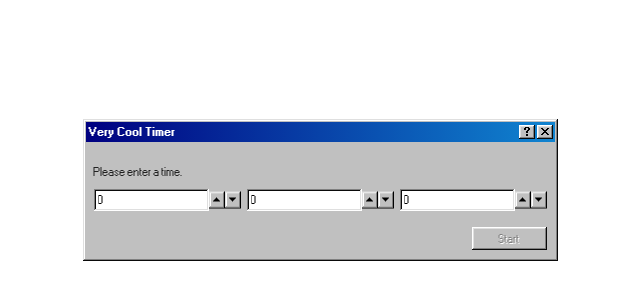
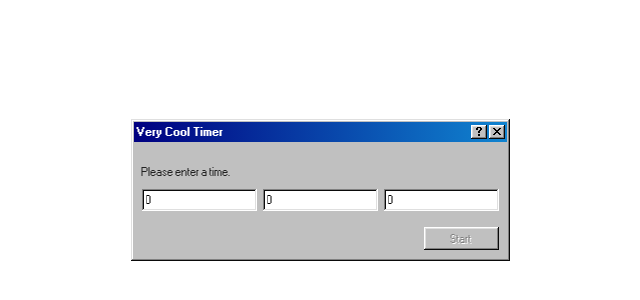
Before and after one commit to ticet11/react-98-timer, a React (Create React App) app: page / in a window 1280 px wide. Shown: the part 210-510 px from the top of the page, without its empty margins (320-960 px from the left). Built offline with nearby package versions, Linux system fonts and the light colour scheme; no server answers.

Commit message:
temporarily remove buttons while looking for and testing fix ideas for #2.

```diff
--- a/src/App.js
+++ b/src/App.js
@@ -145,12 +145,16 @@ const Timer = () => {
 											onChange={(event) => setHours(event.target.value)}
 											type="number"
 										/>
-										<img src={upButton} alt="up arrow" onClick={hours} />
+										{/* <img
+											src={upButton}
+											alt="up arrow"
+											onClick={() => incrementField("hours")}
+										/>
 										<img
 											src={downButton}
 											alt="down arrow"
 											onClick={() => decrementField("hours")}
-										/>
+										/> */}
 									</div>
 									<div className="minutes time-input">
 										<input
@@ -159,7 +163,7 @@ const Timer = () => {
 											onChange={(event) => setMinutes(event.target.value)}
 											type="number"
 										/>
-										<img
+										{/* <img
 											src={upButton}
 											alt="up arrow"
 											onClick={() => incrementField("minutes")}
@@ -168,7 +172,7 @@ const Timer = () => {
 											src={downButton}
 											alt="down arrow"
 											onClick={() => decrementField("minutes")}
-										/>
+										/> */}
 									</div>
 									<div className="seconds time-input">
 										<input
@@ -177,7 +181,7 @@ const Timer = () => {
 											onChange={(event) => setSeconds(event.target.value)}
 											type="number"
 										/>
-										<img
+										{/* <img
 											src={upButton}
 											alt="up arrow"
 											onClick={() => incrementField("seconds")}
@@ -186,7 +190,7 @@ const Timer = () => {
 											src={downButton}
 											alt="down arrow"
 											onClick={() => decrementField("seconds")}
-										/>
+										/> */}
 									</div>
 								</div>
 								<div className="field-row window-button-wrapper">
--- a/src/App.scss
+++ b/src/App.scss
@@ -7,17 +7,17 @@
 	.window {
 		min-width: 300px;
 
-		/* Chrome, Safari, Edge, Opera */
-		input::-webkit-outer-spin-button,
-		input::-webkit-inner-spin-button {
-			-webkit-appearance: none;
-			margin: 0;
-		}
+		// /* Chrome, Safari, Edge, Opera */
+		// input::-webkit-outer-spin-button,
+		// input::-webkit-inner-spin-button {
+		// 	-webkit-appearance: none;
+		// 	margin: 0;
+		// }
 
-		/* Firefox */
-		input[type="number"] {
-			-moz-appearance: textfield;
-		}
+		// /* Firefox */
+		// input[type="number"] {
+		// 	-moz-appearance: textfield;
+		// }
 
 		.form-wrapper {
 			padding-top: 5px;
```
